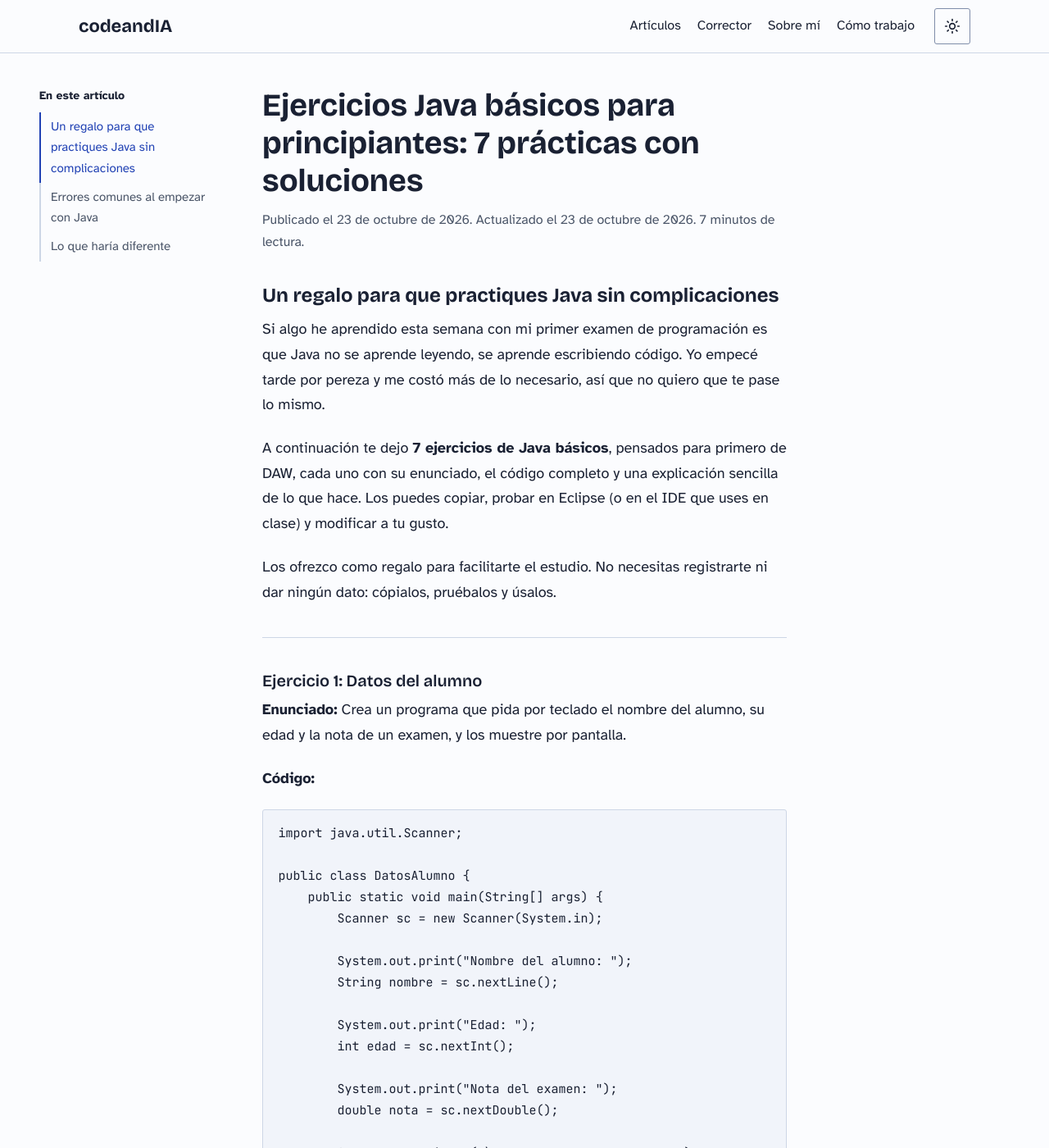
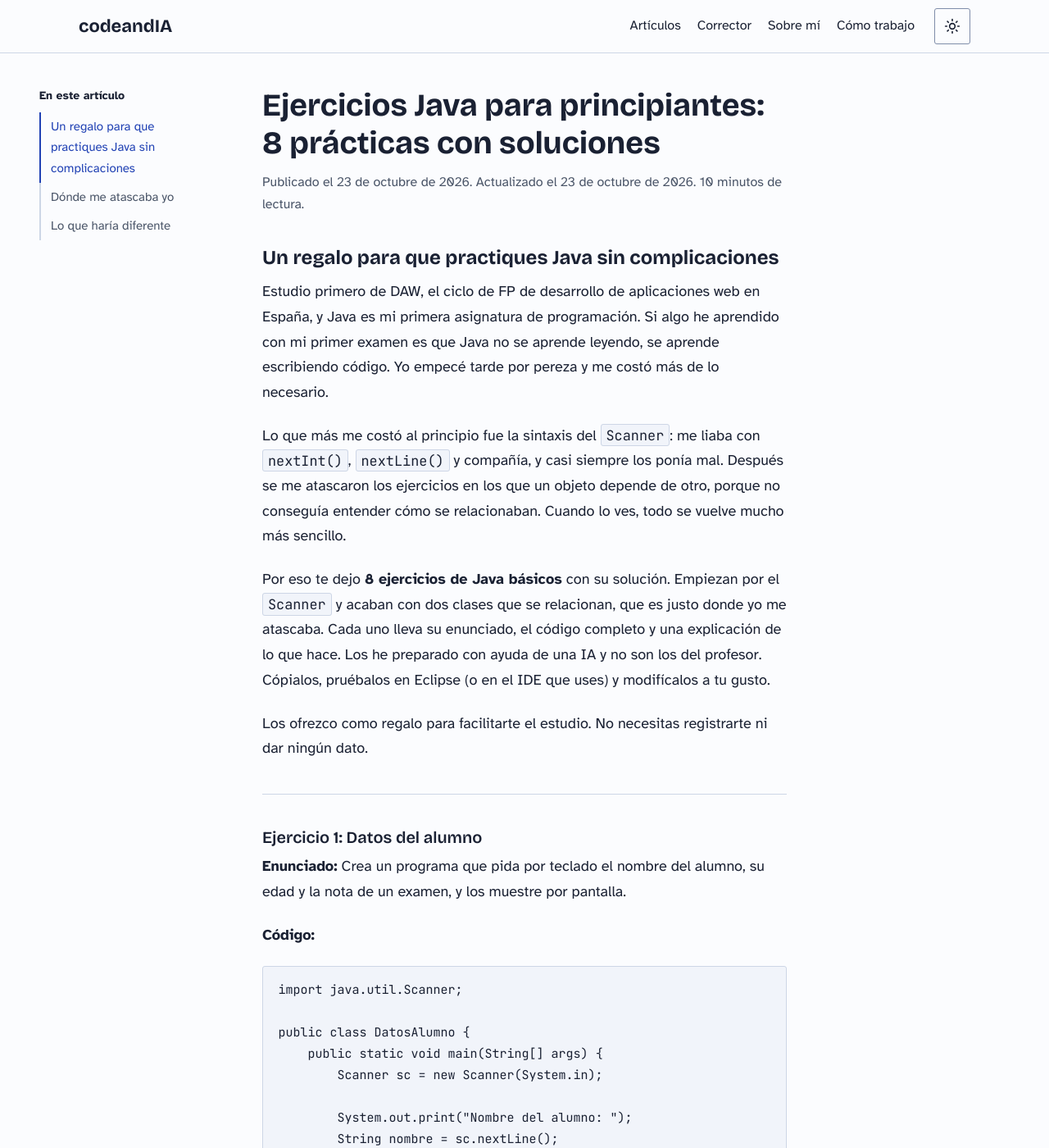
Before and after one commit to vibodigitalinfo-lab/codeandIA, a Jekyll site: the page built from articulos/guias/ejercicios-java-basicos-daw.md, in a window 1280 px wide and 1400 px high. Shown: the whole window at 82% size. Built offline with Jekyll 4.4.1, drawn with Linux system fonts in a browser that asks for light colours; some of the changed text lies outside the part shown.

Commit message:
Ejercicios Java: reescrito con mis atascos reales y ejercicio de objetos relacionados; corrector solo Java

````diff
--- a/_micro-saas/api/corrector.js
+++ b/_micro-saas/api/corrector.js
@@ -14,7 +14,7 @@
     return res.status(405).json({ error: 'Usa el método POST' });
   }
 
-  const { codigo, error, lenguaje } = req.body;
+  const { codigo, error } = req.body;
 
   if (!codigo) {
     return res.status(400).json({ error: 'Falta el código' });
@@ -28,7 +28,9 @@
 
   const prompt = `Eres un profesor de programación paciente y claro, especializado en ayudar a estudiantes principiantes.
 
-El usuario te envía este código (${lenguaje || 'Java'}):
+Solo ayudas con código Java. Si el código que recibes claramente no es Java, no lo corrijas: en "explicacion" di en una frase que por ahora solo corriges Java, y deja los demás campos vacíos ("codigoCorregido": "", "preguntaTest": "", "opciones": [], "respuestaCorrecta": "").
+
+El usuario te envía este código Java:
 
 \`\`\`
 ${codigo}
--- a/articulos/guias/ejercicios-java-basicos-daw.md
+++ b/articulos/guias/ejercicios-java-basicos-daw.md
@@ -1,21 +1,23 @@
 ---
 layout: article
-title: "Ejercicios Java básicos para principiantes: 7 prácticas con soluciones"
-description: "Siete ejercicios de Java para principiantes, con código y soluciones explicadas paso a paso. Un regalo para facilitar tu estudio."
+title: "Ejercicios Java para principiantes: 8 prácticas con soluciones"
+description: "Ocho ejercicios de Java para principiantes con su solución explicada: del Scanner a dos clases que se relacionan. Un regalo para facilitar tu estudio."
 category: "Guía"
 date: 2026-10-23
 updated: 2026-10-23
-readtime: 7
+readtime: 10
 last_modified_at: 2026-10-23
 ---
 
 ## Un regalo para que practiques Java sin complicaciones
 
-Si algo he aprendido esta semana con mi primer examen de programación es que Java no se aprende leyendo, se aprende escribiendo código. Yo empecé tarde por pereza y me costó más de lo necesario, así que no quiero que te pase lo mismo.
+Estudio primero de DAW, el ciclo de FP de desarrollo de aplicaciones web en España, y Java es mi primera asignatura de programación. Si algo he aprendido con mi primer examen es que Java no se aprende leyendo, se aprende escribiendo código. Yo empecé tarde por pereza y me costó más de lo necesario.
 
-A continuación te dejo **7 ejercicios de Java básicos**, pensados para primero de DAW, cada uno con su enunciado, el código completo y una explicación sencilla de lo que hace. Los puedes copiar, probar en Eclipse (o en el IDE que uses en clase) y modificar a tu gusto.
+Lo que más me costó al principio fue la sintaxis del `Scanner`: me liaba con `nextInt()`, `nextLine()` y compañía, y casi siempre los ponía mal. Después se me atascaron los ejercicios en los que un objeto depende de otro, porque no conseguía entender cómo se relacionaban. Cuando lo ves, todo se vuelve mucho más sencillo.
 
-Los ofrezco como regalo para facilitarte el estudio. No necesitas registrarte ni dar ningún dato: cópialos, pruébalos y úsalos.
+Por eso te dejo **8 ejercicios de Java básicos** con su solución. Empiezan por el `Scanner` y acaban con dos clases que se relacionan, que es justo donde yo me atascaba. Cada uno lleva su enunciado, el código completo y una explicación de lo que hace. Los he preparado con ayuda de una IA y no son los del profesor. Cópialos, pruébalos en Eclipse (o en el IDE que uses) y modifícalos a tu gusto.
+
+Los ofrezco como regalo para facilitarte el estudio. No necesitas registrarte ni dar ningún dato.
 
 ---
 
@@ -264,12 +266,69 @@
 
 ---
 
-## Errores comunes al empezar con Java
+### Ejercicio 8: Un libro y su autor
 
-- **Olvidar `import java.util.Scanner;`**: sin él, el programa no sabe leer datos por teclado.
-- **No cerrar el `Scanner`**: no rompe el programa, pero es buena costumbre hacer `sc.close()` al final.
-- **Confundir `nextInt()` con `nextLine()`**: si lees un número con `nextInt()` y luego intentas leer texto con `nextLine()`, el programa se salta la lectura. Es uno de los fallos más típicos al principio.
-- **Dividir entre cero**: siempre comprueba que el divisor no sea cero antes de hacer una división.
+**Enunciado:** Crea una clase `Autor` con nombre y país, y una clase `Libro` con título y un autor. Desde un `main`, crea un autor, crea un libro que lo use y muestra por pantalla los datos del libro junto con los de su autor. Cada clase va en su propio archivo.
+
+**Código (`Autor.java`):**
+
+{% raw %}
+```java
+public class Autor {
+    String nombre;
+    String pais;
+
+    public Autor(String nombre, String pais) {
+        this.nombre = nombre;
+        this.pais = pais;
+    }
+}
+```
+{% endraw %}
+
+**Código (`Libro.java`):**
+
+{% raw %}
+```java
+public class Libro {
+    String titulo;
+    Autor autor;
+
+    public Libro(String titulo, Autor autor) {
+        this.titulo = titulo;
+        this.autor = autor;
+    }
+
+    public void mostrar() {
+        System.out.println(titulo + " - " + autor.nombre + " (" + autor.pais + ")");
+    }
+}
+```
+{% endraw %}
+
+**Código (`Biblioteca.java`):**
+
+{% raw %}
+```java
+public class Biblioteca {
+    public static void main(String[] args) {
+        Autor cervantes = new Autor("Miguel de Cervantes", "España");
+        Libro quijote = new Libro("Don Quijote de la Mancha", cervantes);
+
+        quijote.mostrar();
+    }
+}
+```
+{% endraw %}
+
+**Qué hace:** El `Libro` guarda dentro un objeto `Autor`. Primero se crea el autor y después se le pasa al libro al construirlo. Desde el libro llegas a los datos del autor con `autor.nombre`. Esta idea de un objeto que contiene a otro es lo que a mí me costaba ver al principio.
+
+---
+
+## Dónde me atascaba yo
+
+- **`nextInt()` y `nextLine()` juntos.** Es lo que más me fastidió con el `Scanner`. Si lees un número con `nextInt()` y justo después pides texto con `nextLine()`, el programa parece saltarse la pregunta: el número se lee, pero el salto de línea que escribiste al pulsar Intro se queda pendiente y `nextLine()` lo toma como una línea vacía. En el ejercicio 1 lo evito leyendo primero el texto, y si te hace falta el orden contrario, puedes poner un `sc.nextLine();` suelto después del número para limpiar ese salto de línea.
+- **Objetos que dependen de otros.** Me atascaba porque no conseguía entender cómo se relacionaban. Lo que te puedo decir es que, una vez que lo ves, se hace muchísimo más sencillo. Si te pasa lo mismo, fíjate en el ejercicio 8: el autor tiene que existir antes de crear el libro, porque el libro lo recibe al construirse.
 
 ## Lo que haría diferente
 
--- a/herramientas/corrector-java/index.html
+++ b/herramientas/corrector-java/index.html
@@ -93,8 +93,7 @@
         headers: { 'Content-Type': 'application/json' },
         body: JSON.stringify({
           codigo: codigo.value,
-          error: error.value,
-          lenguaje: 'Java'
+          error: error.value
         })
       });
 
````
Also changed, not shown: articulos/_entrada/corrector-java-gratis.md (+2 -2 lines).
